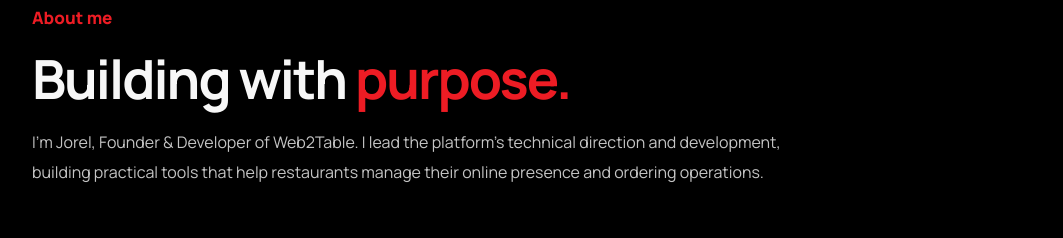
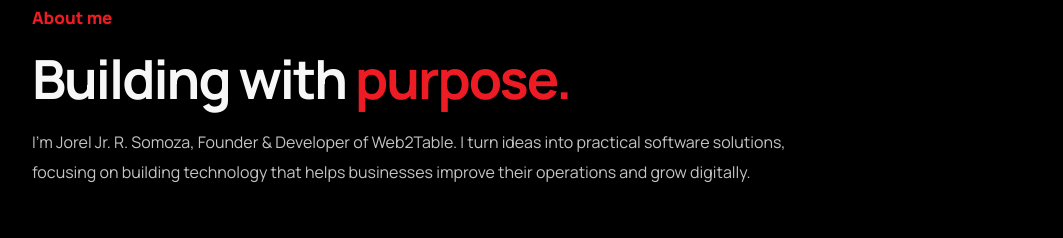
Before and after one commit to web2table/joreljrsomoza, a plain HTML site: page index.html in a window 1280 px wide. Shown: the part 900-1138 px from the top of the page, without its empty margins (108-1171 px from the left). Drawn offline with Linux system fonts and the light colour scheme.

Commit message:
Add approved founder introduction

```diff
--- a/index.html
+++ b/index.html
@@ -25,7 +25,7 @@
 </div>
 <div class="hero-photo"><img src="./AKOTO.jpg" alt="Jorel Jr. R. Somoza" /><div class="photo-shade"></div></div>
 </section>
-<section class="section" id="about"><p class="eyebrow">About me</p><h2>Building with <span>purpose.</span></h2><p class="section-copy">I'm Jorel, Founder &amp; Developer of Web2Table. I lead the platform's technical direction and development, building practical tools that help restaurants manage their online presence and ordering operations.</p></section>
+<section class="section" id="about"><p class="eyebrow">About me</p><h2>Building with <span>purpose.</span></h2><p class="section-copy">I'm Jorel Jr. R. Somoza, Founder &amp; Developer of Web2Table. I turn ideas into practical software solutions, focusing on building technology that helps businesses improve their operations and grow digitally.</p></section>
 <section class="section platform" id="web2table"><div class="mark"><img src="./web2table.png" alt="Web2Table logo"></div><div><p class="eyebrow">What I'm building</p><h2>Meet <span>Web2Table.</span></h2><p class="section-copy">A multi-tenant restaurant ordering platform giving each restaurant its own storefront and dedicated workspaces for its team.</p><a class="text-link" href="https://web2table.io" target="_blank" rel="noopener noreferrer">Visit web2table.io ↗</a></div></section>
 <section class="section contact" id="contact"><p class="eyebrow">Let's connect</p><h2>Want to know more?</h2><p class="section-copy">Explore Web2Table and learn more about what we're building.</p><a class="button primary" href="https://web2table.io" target="_blank" rel="noopener noreferrer">Visit Web2Table</a></section>
 </main>
```
